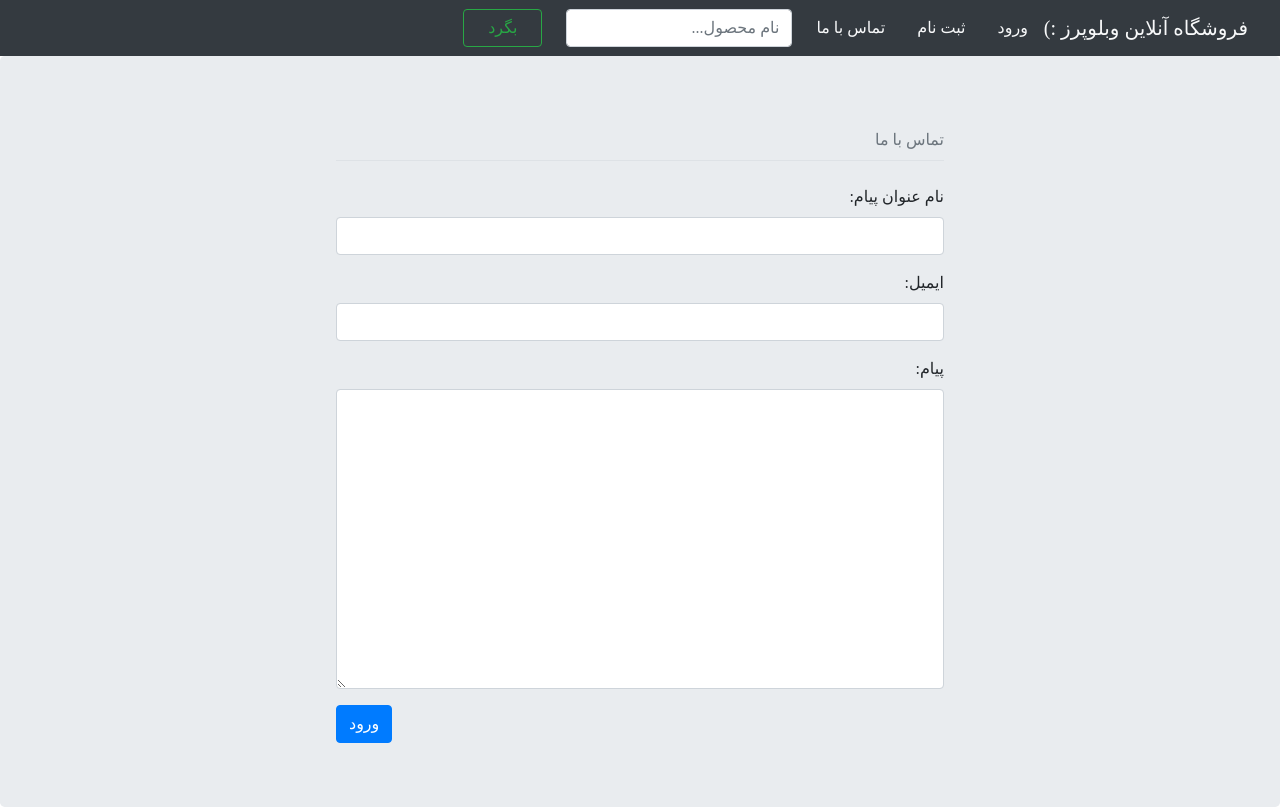
After one commit to navidmadannezhad/webelopers-HeevTeam, a Django app: page /contact-us in a window 1280 px wide. The commit adds this page. Run offline with Django 3.2, Linux system fonts and the light colour scheme; some libraries are stand-ins or nearby versions.

Commit message:
feature 8

```diff
--- a/ecommerce/static/main.css
+++ b/ecommerce/static/main.css
@@ -21,12 +21,16 @@ div.errors{
     border-radius: 15px;
     width: 50%;
 }
-form#register_form , form#login_form , div.register-intro{
+form#register_form , form#login_form , div.register-intro, form#contact_us_form{
     width: 50%;
 }
 
+form#contact_us_form textarea{
+    height: 300px;
+}
+
 @media only screen and (max-width:600px){
-    form#register_form, form#login_form , div.register-intro, div.errors{
+    form#register_form, form#login_form , div.register-intro, div.errors, form#contact_us_form{
         width: 90%;
     }
 }
--- a/ecommerce/templates/base.html
+++ b/ecommerce/templates/base.html
@@ -12,34 +12,27 @@
 </head>
 <body>
     <div id="navbar" class="navbar navbar-expand-lg navbar-dark bg-dark">
+
         <a class="navbar-brand text-light" href="/" id="homepage">فروشگاه آنلاین وبلوپرز :)</a>
 
         <button class="navbar-toggler" type="button" data-toggle="collapse" data-target="#navbarSupportedContent" aria-controls="navbarSupportedContent" aria-expanded="false" aria-label="Toggle navigation">
           <span class="navbar-toggler-icon"></span>
         </button>
 
+        {% if request.user.is_authenticated %}
+        <a class="nav-link text-light" href="{% url 'logoutUser' %}" id="logout">خروج<span class="sr-only">(current)</span></a>
         <div class="collapse navbar-collapse" id="navbarSupportedContent">
-          <ul class="navbar-nav mr-auto">
-            {% if request.user.is_authenticated %}
-            <li class="nav-item active">
-                <a class="nav-link text-light" href="{% url 'logoutUser' %}" id="logout">خروج<span class="sr-only">(current)</span></a>
-              </li>
-              <li class="nav-item">
-                <a class="nav-link text-light" href="{% url 'returnPanelPage' %}" id="panel">پنل کاربری<span class="sr-only">(current)</span></a>
-              </li>
-            {% else %}
-            <li class="nav-item active">
-                <a class="nav-link text-light" href="{% url 'Login' %}" id="login">ورود<span class="sr-only">(current)</span></a>
-              </li>
-            {% endif %}
-            <li class="nav-item">
-              <a class="nav-link text-light" href="{% url 'registerPage' %}" id="register">ثبت نام</a>
-            </li>
-          </ul>
+          <a class="nav-link text-light" href="{% url 'returnPanelPage' %}" id="panel">پنل کاربری<span class="sr-only">(current)</span></a>
+          {% else %}
+          <a class="nav-link text-light" href="{% url 'Login' %}" id="login">ورود<span class="sr-only">(current)</span></a>
+          {% endif %}
+          <a class="nav-link text-light" href="{% url 'registerPage' %}" id="register">ثبت نام</a>
+          <a class="nav-link text-light" href="{% url 'contactUs' %}" id="contact_us">تماس با ما</a>
           <form class="form-inline my-2 my-lg-0">
             <input class="form-control mr-sm-2 ml-4" type="search" placeholder="نام محصول..." aria-label="Search">
             <button class="btn btn-outline-success my-2 px-4 my-sm-0" type="submit">بگرد</button>
           </form>
+
         </div>
     </div>
 
--- /dev/null
+++ b/ecommerce/templates/contact-us.html
@@ -0,0 +1,49 @@
+{% extends 'base.html' %}
+
+{% block content %}
+
+
+{% if contact_success_message %}
+<div class="card text-center">
+    <div class="card-header">
+    Featured
+    </div>
+    <div class="card-body">
+    <h5 class="card-title">پیام با موفقیت ارسال شد</h5>
+    <a href="{% url 'homePage' %}" class="btn btn-primary">بازگشت به خانه</a>
+    </div>
+</div>
+{% else %}
+<div class="jumbotron vh-100 w-100 d-flex flex-column align-items-center">
+
+    <div class="text-muted register-intro text-right border-bottom py-2">
+        تماس با ما
+    </div>
+
+    {% if errors %}
+    <div id="errors" class="errors mt-4 text-center">
+        {{ errors }}
+    </div>
+    {% endif %}
+
+    <form id="contact_us_form" class="mt-4" dir="rtl" action="{% url 'contactUs' %}" method="POST">
+        {% csrf_token %}
+        <div class="mb-3">
+            <label for="title" class="form-label w-100 text-right">نام عنوان پیام:</label>
+            <input type="text" name="title" class="w-100 form-control" id="title">
+        </div>
+        <div class="mb-3">
+            <label for="email" class="form-label w-100 text-right">ایمیل:</label>
+            <input type="email" name="email" class="w-100 form-control" id="email">
+        </div>
+        <div class="mb-3">
+            <label for="text" class="form-label w-100 text-right">پیام:</label>
+            <textarea name="text" class="w-100 form-control" id="text"></textarea>
+        </div>
+        <button name="submit" type="submit" class="btn btn-primary">ورود</button>
+    </form>
+
+</div>
+{% endif %}
+
+{% endblock %}
--- a/ecommerce/urls.py
+++ b/ecommerce/urls.py
@@ -7,4 +7,5 @@ urlpatterns = [
     path('register-user/', views.registerUser, name="registerUser"),
     path('login/', views.Login, name="Login"),
     path('logout-user/', views.logoutUser, name="logoutUser"),
+    path('contact-us', views.contactUs, name="contactUs")
 ]
--- a/ecommerce/views.py
+++ b/ecommerce/views.py
@@ -62,10 +62,13 @@ def Login(request):
         return redirect('/')
 
 
-
-
-
-
 def logoutUser(request):
     auth.logout(request)
     return redirect('/')
+
+
+def contactUs(request):
+    if request.method == 'GET':
+        return render(request, 'contact-us.html')
+    elif request.method == 'POST':
+        return render(request, 'contact-us.html', {'contact_success_message': 'success'})
```
